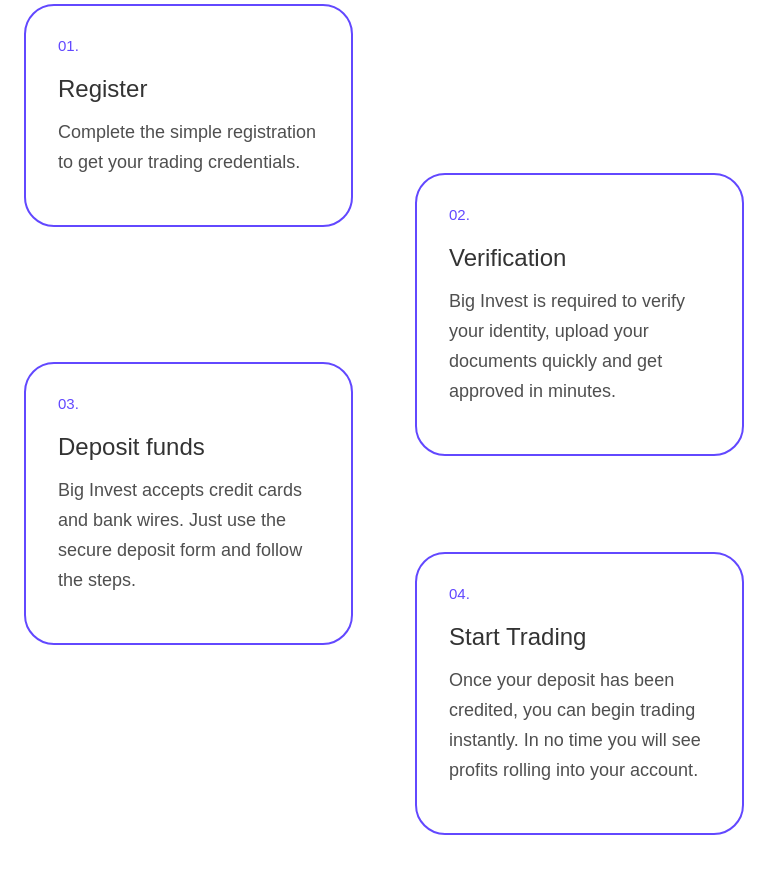
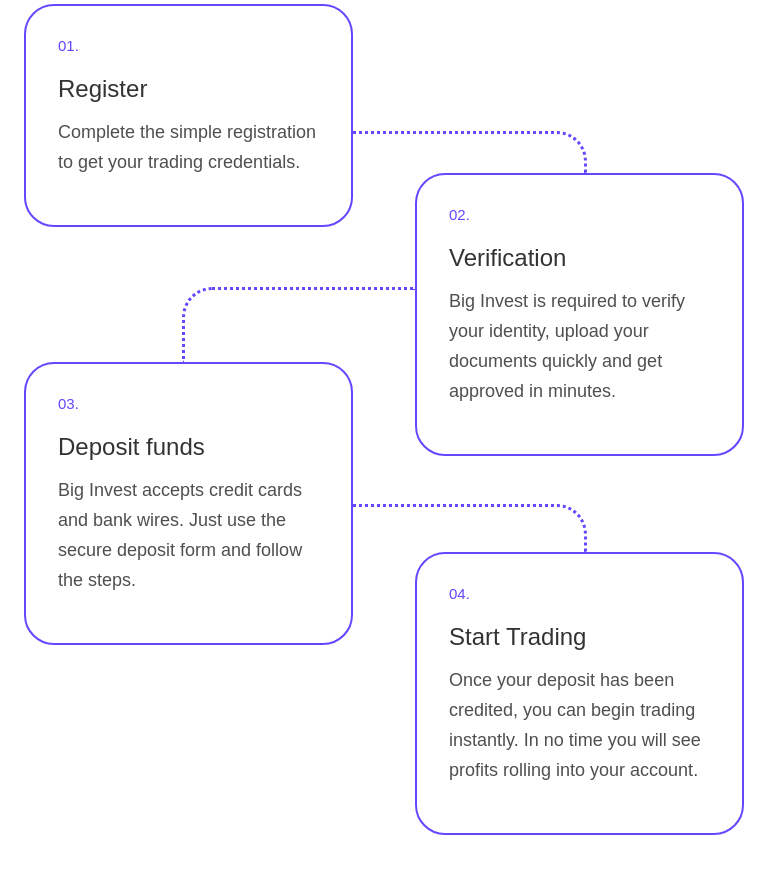
Before and after one commit to Parnakmuradkhanyan/TestTask, a plain HTML site: page index.html in a window 768 px wide. Shown: the part 1320-2193 px from the top of the page. Drawn offline with Linux system fonts and the light colour scheme; a web font is replaced by a local one.

Commit message:
Finished lines in get started section

```diff
--- a/css/style.css
+++ b/css/style.css
@@ -405,6 +405,39 @@
     right: 0px;
   }
 
+  .line-1-div{
+    position: absolute;
+    top: 111.5px;
+    left: 483px;
+    width: 604px;
+    height: 44px;
+    border-top: 3px dotted #6248FF;
+    border-right: 3px dotted #6248FF;
+    border-top-right-radius: 30px;
+  }
+
+  .line-2-div{
+    position: absolute;
+    top: 282.5px;
+    right: 483px;
+    width: 604px;
+    height: 55px;
+    border-top: 3px dotted #6248FF;
+    border-left: 3px dotted #6248FF;
+    border-top-left-radius: 30px;
+  }
+
+  .line-3-div{
+    position: absolute;
+    top: 463.5px;
+    left: 483px;
+    width: 604px;
+    height: 55px;
+    border-top: 3px dotted #6248FF;
+    border-right: 3px dotted #6248FF;
+    border-top-right-radius: 30px;
+  }
+
   /*People Love Invest Section*/
 
 
@@ -1288,6 +1321,10 @@
     border-radius: 30px;
   }
 
+  .line-1-div, .line-2-div, .line-3-div, .line-4-div{
+    display: none !important;
+  }
+
   .step-num-name-container{
     position: relative;
     display: flex;
@@ -1911,6 +1948,41 @@
     top: 548px;
     right: 0px;
   }
+
+
+  .line-1-div{
+    position: absolute;
+    top: 126.5px;
+    left: 329px;
+    width: 233.5px;
+    height: 44px;
+    border-top: 3px dotted #6248FF;
+    border-right: 3px dotted #6248FF;
+    border-top-right-radius: 30px;
+  }
+
+  .line-2-div{
+    position: absolute;
+    top: 310,5px;
+    right: 329px;
+    width: 233.5px;
+    height: 77px;
+    border-top: 3px dotted #6248FF;
+    border-left: 3px dotted #6248FF;
+    border-top-left-radius: 30px;
+  }
+
+  .line-3-div{
+    position: absolute;
+    top: 499.5px;
+    left: 329px;
+    width: 233.5px;
+    height: 50px;
+    border-top: 3px dotted #6248FF;
+    border-right: 3px dotted #6248FF;
+    border-top-right-radius: 30px;
+  }
+
 
   /* People Love Invest Section*/
 
@@ -2239,10 +2311,6 @@
     margin-right: 0px;
   }
 
-
-
-
-
 }
 
 /* Desktop (> 992px) */
--- a/index.html
+++ b/index.html
@@ -145,6 +145,8 @@
                         <p class="about-step">Complete the simple registration to get your trading credentials.</p>
                     </div>
 
+                    <div class="line-1-div"></div>
+
                     <div class="step-2-container">
                         <div class="step-num-name-container">
                             <p class="step-num">02.</p>
@@ -153,6 +155,8 @@
                         <p class="about-step">Big Invest is required to verify your identity, upload your documents quickly and get approved in minutes.</p>
                     </div>
 
+                    <div class="line-2-div"></div>
+
                     <div class="step-3-container">
                         <div class="step-num-name-container">
                             <p class="step-num">03.</p>
@@ -160,6 +164,8 @@
                         </div>
                         <p class="about-step">Big Invest accepts credit cards and bank wires. Just use the secure deposit form and follow the steps.</p>
                     </div>
+
+                    <div class="line-3-div"></div>
 
                     <div class="step-4-container">
                         <div class="step-num-name-container">
```
